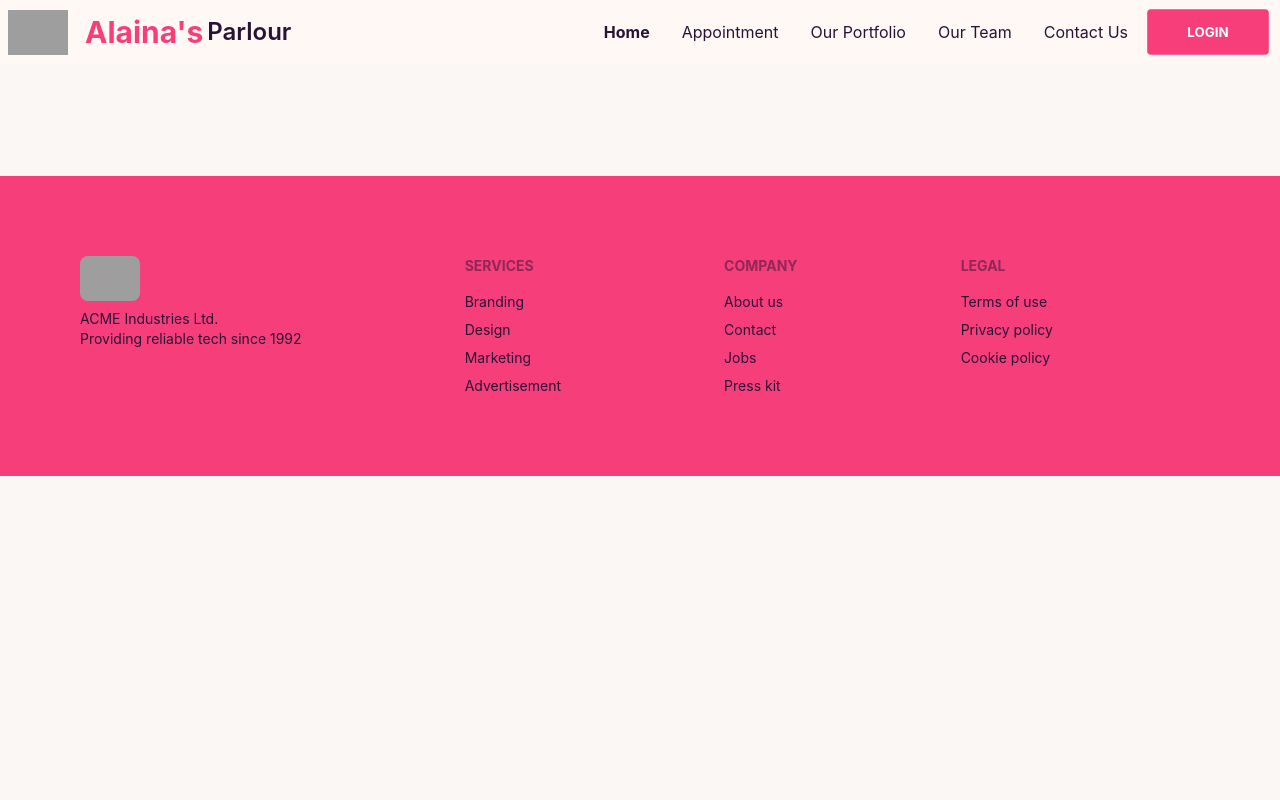
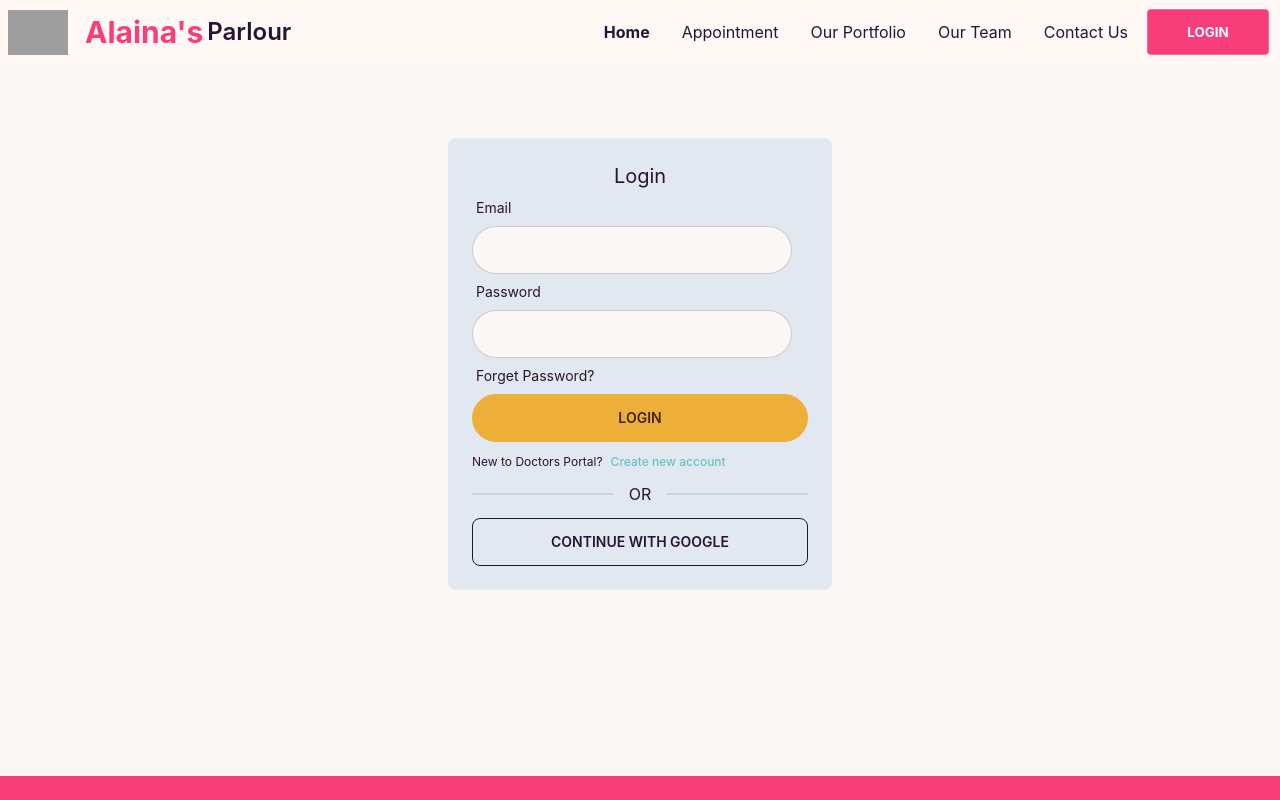
Before and after one commit to alow-akter/alaina-parlour, a React (Create React App) app: page /login in a window 1280 px wide. Shown: the top 800 px of the page. Built offline with nearby package versions, Linux system fonts and the light colour scheme; grey boxes are pictures that could not be loaded.

Commit message:
our tream commit

```diff
--- a/package.json
+++ b/package.json
@@ -9,9 +9,11 @@
     "@testing-library/user-event": "^13.5.0",
     "daisyui": "^2.46.0",
     "date-fns": "^2.29.3",
+    "firebase": "^9.15.0",
     "react": "^18.2.0",
     "react-day-picker": "^8.4.1",
     "react-dom": "^18.2.0",
+    "react-hook-form": "^7.41.3",
     "react-router-dom": "^6.5.0",
     "react-scripts": "5.0.1",
     "web-vitals": "^2.1.4"
--- /dev/null
+++ b/src/Context/AuthProvider.js
@@ -0,0 +1,11 @@
+import React from 'react';
+
+const AuthProvider = () => {
+    return (
+        <div>
+
+        </div>
+    )
+};
+
+export default AuthProvider;
--- /dev/null
+++ b/src/Firebase/firebase.config.js
@@ -0,0 +1,18 @@
+// Import the functions you need from the SDKs you need
+import { initializeApp } from "firebase/app";
+// TODO: Add SDKs for Firebase products that you want to use
+// https://firebase.google.com/docs/web/setup#available-libraries
+
+// Your web app's Firebase configuration
+const firebaseConfig = {
+    apiKey: "AIzaSyA5uuiDS3DZSgvzMHcr4Ya30s1wA1keng0",
+    authDomain: "alaina-parlour-auth.firebaseapp.com",
+    projectId: "alaina-parlour-auth",
+    storageBucket: "alaina-parlour-auth.appspot.com",
+    messagingSenderId: "460665007805",
+    appId: "1:460665007805:web:88f8d15cd4f747dc7391d4"
+};
+
+// Initialize Firebase
+const app = initializeApp(firebaseConfig);
+export default app
--- a/src/Pages/Appointment/AvailableAppointments.js
+++ b/src/Pages/Appointment/AvailableAppointments.js
@@ -1,9 +1,11 @@
 import { format } from 'date-fns';
 import React, { useEffect, useState } from 'react';
+import BookingModal from '../BookingModal/BookingModal';
 import AppointmentOption from './MakeAppointments/AppointmentOption';
 
 const AvailableAppointments = ({ seletedDate }) => {
     const [appointmentOptions, setAppointmentOptions] = useState([])
+    const [treatment, setTreatment] = useState(null)
 
     useEffect(() => {
         fetch('appointmentOption.json')
@@ -20,10 +22,17 @@ const AvailableAppointments = ({ seletedDate }) => {
                     appointmentOptions.map(option => <AppointmentOption
                         key={option._id}
                         appointmentOptions={option}
+                        setTreatment={setTreatment}
                     >
                     </AppointmentOption>)
                 }
             </div>
+            {treatment &&
+                <BookingModal
+                    treatment={treatment}
+                    seletedDate={seletedDate}
+                    setTreatment={setTreatment}
+                ></BookingModal>}
         </section>
     );
 };
--- a/src/Pages/Appointment/MakeAppointments/AppointmentOption.js
+++ b/src/Pages/Appointment/MakeAppointments/AppointmentOption.js
@@ -1,6 +1,6 @@
 import React from 'react';
 
-const AppointmentOption = ({ appointmentOptions }) => {
+const AppointmentOption = ({ appointmentOptions, setTreatment }) => {
     const { name, slots } = appointmentOptions
     return (
         <div className="card  shadow-xl mt-10 lg:mx-6">
@@ -9,7 +9,10 @@ const AppointmentOption = ({ appointmentOptions }) => {
                 <p>{slots.length > 0 ? slots[0] : 'Try another day'}</p>
                 <p>{slots.length} space available</p>
                 <div className="card-actions justify-center">
-                    <button className="btn btn-primary bg-pink-400 border-none text-white">Book Appointment</button>
+
+                    <label htmlFor="booking-modal" className="btn btn-primary bg-pink-400 border-none text-white"
+                        onClick={() => setTreatment(appointmentOptions)}
+                    >Book Appointment</label>
                 </div>
             </div>
         </div>
--- a/src/Pages/BookingModal/BookingModal.js
+++ b/src/Pages/BookingModal/BookingModal.js
@@ -1,10 +1,56 @@
+import { format } from 'date-fns';
 import React from 'react';
 
-const BookingModal = () => {
+const BookingModal = ({ treatment, seletedDate, setTreatment }) => {
+    const { name, slots } = treatment
+    const date = format(seletedDate, 'PP')
+
+
+    const handleSubmit = event => {
+        event.preventDefault()
+        const from = event.target
+        const name = from.name.value;
+        const slot = from.slot.value;
+        const email = from.email.value
+        const phone = from.phone.value
+
+        const booking = {
+            appointmentDate: date,
+            treatment: name,
+            patient: name,
+            slot,
+            email,
+            phone,
+            //price,
+        }
+        console.log(booking);
+        setTreatment(null)
+    }
+
     return (
-        <div>
-
-        </div>
+        <>
+            <input type="checkbox" id="booking-modal" className="modal-toggle" />
+            <div className="modal">
+                <div className="modal-box relative  bg-pink-300">
+                    <label htmlFor="booking-modal" className="btn btn-sm btn-circle absolute right-2 top-2">✕</label>
+                    <h3 className="text-lg font-bold ">{name}</h3>
+                    <form onSubmit={handleSubmit} className='gap-4 grid grid-cols-1 p-2 rounded-lg mt-4'>
+                        <input type="text" value={date} disabled className="input w-full input-bordered bg-slate-200" />
+                        <select name='slot' className="select select-bordered w-full ">
+                            {
+                                slots.map((slot, i) => <option value={slot}
+                                    key={i}
+                                >{slot}</option>)
+                            }
+                        </select>
+                        <input name="name" type="text" placeholder="Your Name" defaultValue="" className="input w-full input-bordered  " />
+                        <input name="email" type="email" defaultValue="" placeholder="Your Email" className="input w-full input-bordered " />
+                        <input name="phone" type="text" placeholder="Your Phone Number" className="input w-full input-bordered  " />
+                        <input className='w-full  btn bg-pink-500 text-white border-none' type="submit" value="Submit" />
+                    </form>
+                </div>
+            </div>
+        </>
     );
 };
 
--- a/src/Pages/Login/Login.js
+++ b/src/Pages/Login/Login.js
@@ -1,9 +1,75 @@
-import React from 'react';
+import React, { useState } from 'react';
+import { useForm } from 'react-hook-form';
+import { Link } from 'react-router-dom';
 
 const Login = () => {
+    const { register, formState: { errors }, handleSubmit } = useForm();
+    // const { singIn } = useContext(AuthContext)
+    const [loginError, setLoginError] = useState('')
+    // const [token] = useToken(loginUserEmail)
+    // const location = useLocation()
+    // const navigate = useNavigate()
+
+    const handleLogin = data => {
+
+        setLoginError('')
+            //singIn(data.email, data.password)
+            .then(result => {
+                const user = result.user
+                console.log(user);
+                //  setLoginUserEmail(data.email)
+
+            })
+            .catch(error => {
+                console.error(error.message)
+                setLoginError(error.message)
+            })
+
+    }
+
+
     return (
-        <div>
+        <div className=' h-[600px] flex justify-center items-center'>
+            <div className='w-96 p-6 bg-slate-200 rounded-lg'>
+                <h2 className='text-xl text-center'>Login</h2>
+                <form onSubmit={handleSubmit(handleLogin)}>
+                    <div className="form-control w-full max-w-xs">
+                        <label className="label">
+                            <span className="label-text">Email</span>
+                        </label>
+                        <input type="email"
+                            {...register("email", {
+                                required: 'Email Address is required',
+                            })}
+                            className="input input-bordered w-full" />
+                        {errors.email && <p className='text-red-500'>{errors.email?.message}</p>}
+                    </div>
+                    <div className="form-control w-full max-w-xs">
+                        <label className="label">
+                            <span className="label-text">Password</span>
+                        </label>
+                        <input type="password"
+                            {...register("password",
+                                {
+                                    required: 'Password is required',
+                                    minLength: { value: 6, message: "Password must be 6 character" }
+                                })}
 
+                            className="input input-bordered w-full max-w-xs" />
+                        {errors.password && <p className='text-red-500'>{errors.password?.message}</p>}
+                        <label className="label">
+                            <span className="label-text">Forget Password?</span>
+                        </label>
+                    </div>
+                    <input className='btn btn-accent w-full' value="Login" type="submit" />
+                    <div>
+                        {loginError && <p className='text-red-500'>{loginError}</p>}
+                    </div>
+                </form>
+                <p className='mt-3 text-xs'>New to Doctors Portal?<Link to="/singUp" className='mx-2 text-primary font-medium' >Create new account</Link></p>
+                <div className="divider">OR</div>
+                <button className='w-full btn btn-outline rounded-lg'>CONTINUE WITH GOOGLE</button>
+            </div>
         </div>
     );
 };
```
Also changed, not shown: 1 other file (tests, documents, lock files or other folders).
